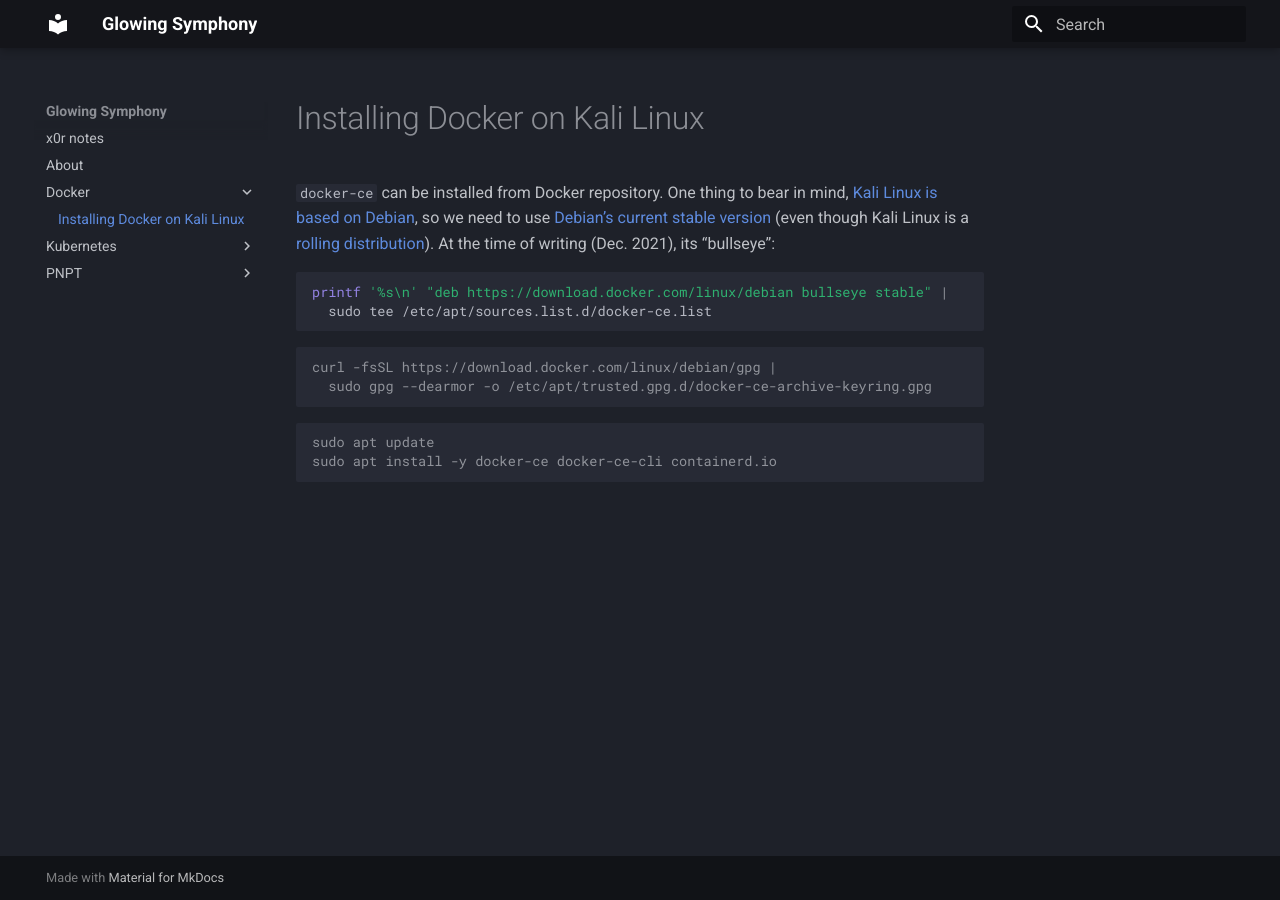
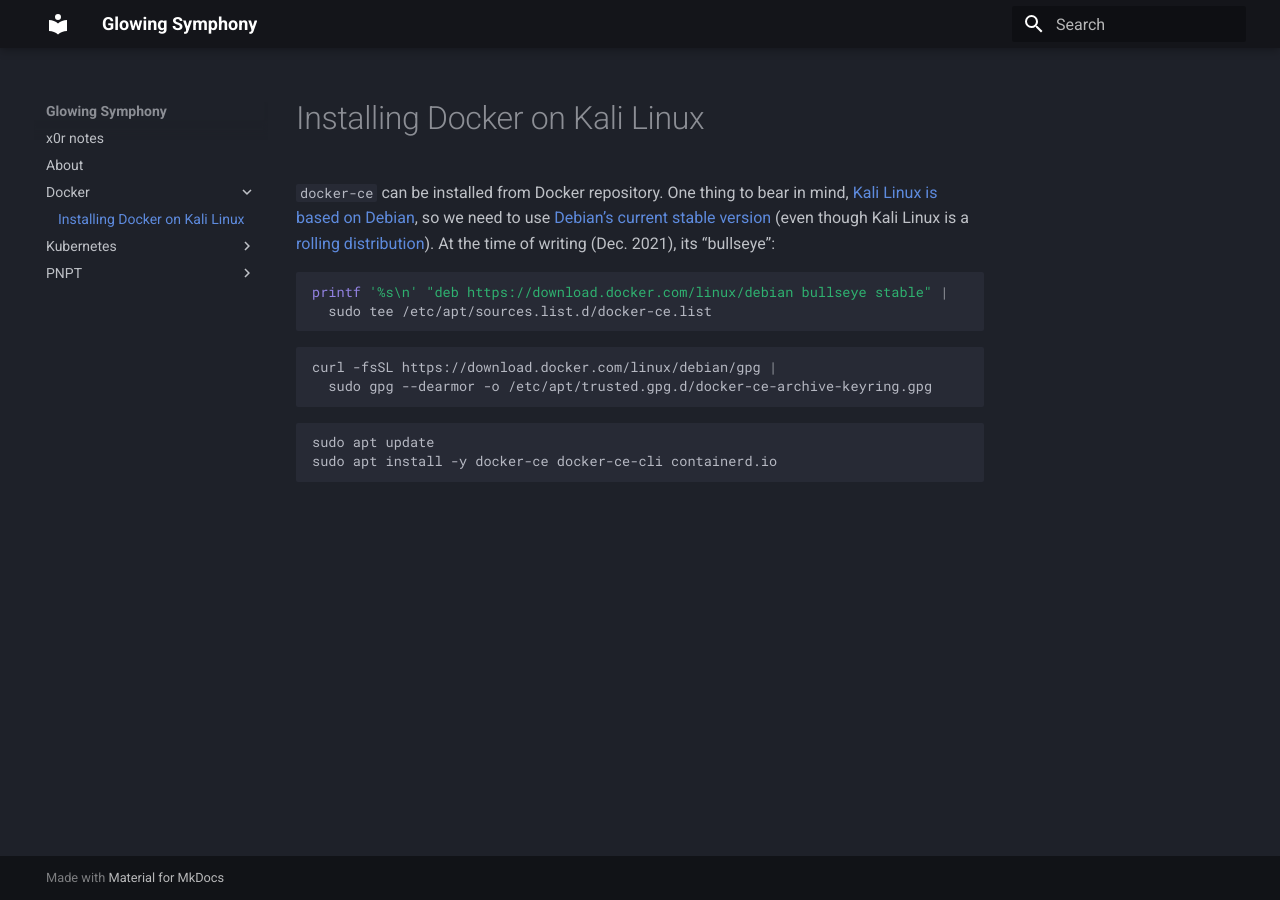
Before and after one commit to x0rc/notes, an MkDocs documentation site: the page built from docs/Docker/Note.md, in a window 1280 px wide. Built offline with MkDocs 1.6.1 and Material for MkDocs 9.7.7, drawn with Linux system fonts in a browser that asks for light colours.

Commit message:
added docker installation

````diff
--- a/docs/Docker/Note.md
+++ b/docs/Docker/Note.md
@@ -7,12 +7,12 @@
   sudo tee /etc/apt/sources.list.d/docker-ce.list
 ```
 
-```console
+```bash
 curl -fsSL https://download.docker.com/linux/debian/gpg |
   sudo gpg --dearmor -o /etc/apt/trusted.gpg.d/docker-ce-archive-keyring.gpg
 ```
 
-```console
+```bash
 sudo apt update
 sudo apt install -y docker-ce docker-ce-cli containerd.io
 ```
````
